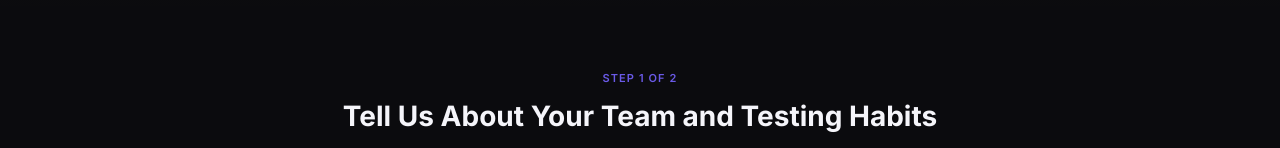
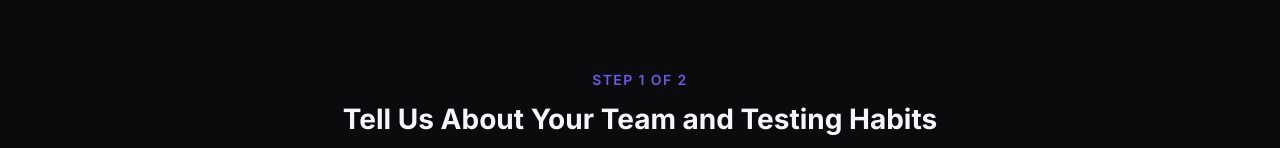
Before and after one commit to ShellyEL575/ci-waste-whiz, a React (Vite) app: page / in a window 1280 px wide. Shown: the part 554-702 px from the top of the page. Built offline with nearby package versions, Linux system fonts and the light colour scheme; the HTML template or start-up script is replaced by a standard one.

Commit message:
Increase calculator heading font
Co-authored-by: ShellyEL575 <30843953+ShellyEL575@users.noreply.github.com>

```diff
--- a/src/components/Calculator.tsx
+++ b/src/components/Calculator.tsx
@@ -80,7 +80,7 @@ const Calculator = ({ values, onChange, agenticSharePercent, totalAnnualWaste, a
     <section id="calculator" className="py-16 px-4">
       <div className="max-w-[1100px] mx-auto">
         <div className="text-center mb-10">
-          <span className="cb-eyebrow text-[11px] tracking-[0.1em] mb-2 block">STEP 1 OF 2</span>
+          <span className="cb-eyebrow text-sm tracking-[0.1em] mb-2 block">STEP 1 OF 2</span>
           <h2 className="cb-section-heading mb-2">Tell Us About Your Team and Testing Habits</h2>
           <p className="text-base text-cb-muted">
             All values are editable. Defaults are industry benchmarks — adjust to match your environment.
```
